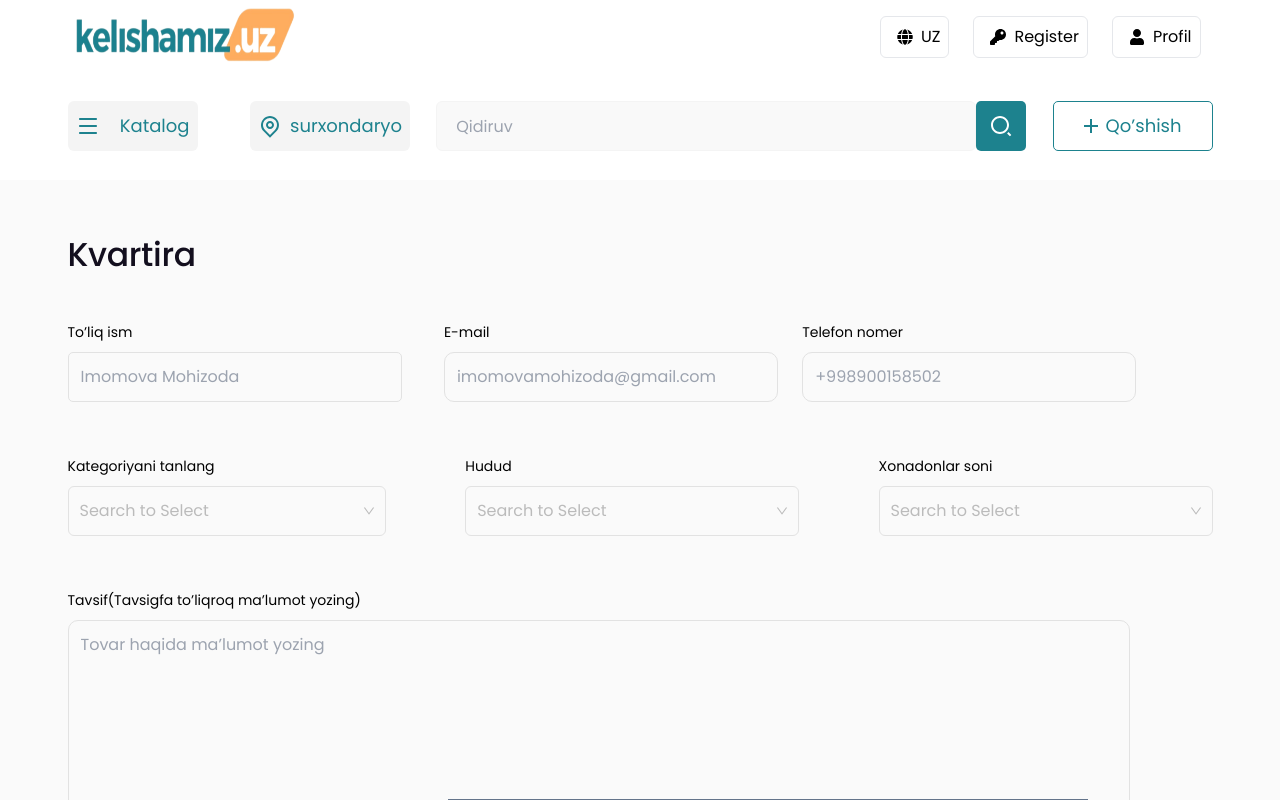
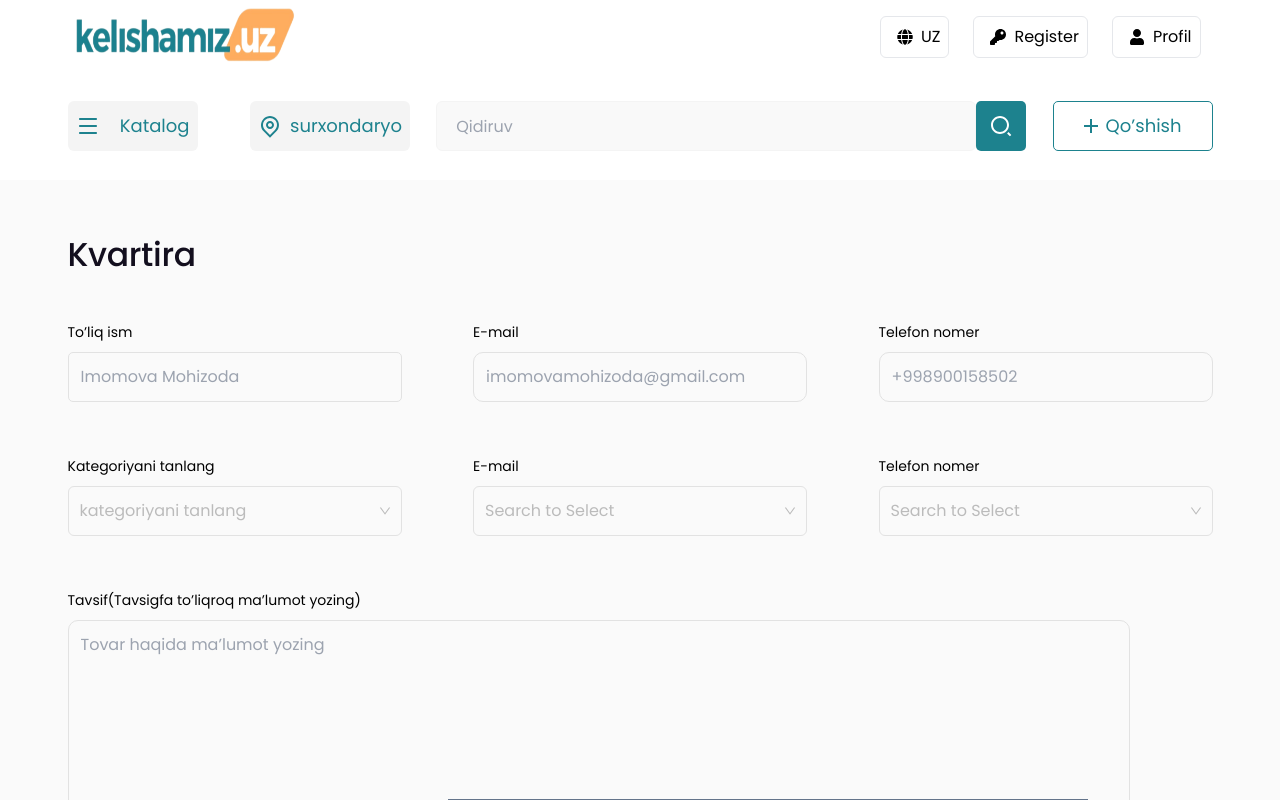
Before and after one commit to baxtiyorWeb/market, a React (Vite) app: page /add-product in a window 1280 px wide. Shown: the top 800 px of the page. Built offline with nearby package versions, Linux system fonts and the light colour scheme; the HTML template or start-up script is replaced by a standard one.

Commit message:
yangilandi

```diff
--- a/src/components/Announcement/addProcutComponent.jsx
+++ b/src/components/Announcement/addProcutComponent.jsx
@@ -1,13 +1,17 @@
 import { yupResolver } from "@hookform/resolvers/yup";
-import { Select, Switch } from "antd";
+import { Select, Switch, TreeSelect } from "antd";
 import { useState } from "react";
 import { useForm } from "react-hook-form";
 import * as yup from "yup";
+import useMap from "../../hooks/useMap";
 import Container from "../../shared/Container";
 import ImgUpload from "../image-upload/ImgUpload";
+import { productOptions } from "./../../data/data";
 // eslint-disable-next-line react/prop-types
 export default function AddProductComponent({ scroll }) {
   const [classActive, setClassActive] = useState(false);
+  const { onChange, value } = useMap();
+
   const schema = yup.object().shape({
     test: yup.string().required("test input is required"),
   });
@@ -38,7 +42,7 @@ export default function AddProductComponent({ scroll }) {
           className="grid grid-cols-1 gap-3"
         >
           <div className="flex items-center justify-between">
-            <div className="mb-10">
+            <div className="mb-10 w-[334px]">
               <span className="text font-poppins text-[14px] font-normal leading-[22px] text-black">
                 To’liq ism
               </span>
@@ -48,7 +52,7 @@ export default function AddProductComponent({ scroll }) {
                 placeholder="Imomova Mohizoda"
               />
             </div>
-            <div className="mb-10">
+            <div className="mb-10 w-[334px]">
               <span className="text font-poppins text-[14px] font-normal leading-[22px] text-black">
                 E-mail
               </span>
@@ -58,7 +62,7 @@ export default function AddProductComponent({ scroll }) {
                 placeholder="imomovamohizoda@gmail.com"
               />
             </div>
-            <div className="mb-10">
+            <div className="mb-10 w-[334px]">
               <span className="text font-poppins text-[14px] font-normal leading-[22px] text-black">
                 Telefon nomer
               </span>
@@ -69,15 +73,35 @@ export default function AddProductComponent({ scroll }) {
               />
             </div>
           </div>
+
           <div className="flex items-center justify-between">
-            <div className="mb-10">
+            <div className="mb-10 w-[334px]">
               <span className="text font-poppins text-[14px] font-normal leading-[22px] text-black">
                 Kategoriyani tanlang
               </span>
-              {/* {open && <ComboOverlay setOpen={setOpen} open={open} />} */}
+              <TreeSelect
+                showSearch
+                style={{
+                  width: "334px",
+                  height: "50px",
+                  marginTop: "8px",
+                  borderRadius: "10px",
+                }}
+                value={value}
+                placeholder={"kategoriyani tanlang"}
+                allowClear
+                treeDefaultExpandAll
+                onChange={onChange}
+                treeData={productOptions}
+              />
+            </div>
+            <div className="mb-10 w-[334px]">
+              <span className="text font-poppins text-[14px] font-normal leading-[22px] text-black">
+                E-mail
+              </span>
               <Select
                 style={{
-                  width: "100%",
+                  width: "334px",
                   height: "50px",
                   marginTop: "8px",
                   borderRadius: "10px",
@@ -110,52 +134,12 @@ export default function AddProductComponent({ scroll }) {
               />
             </div>
             <div className="mb-10 w-[334px]">
-              {/* {open && <ComboOverlay setOpen={setOpen} open={open} />} */}
               <span className="text font-poppins text-[14px] font-normal leading-[22px] text-black">
-                Hudud
+                Telefon nomer
               </span>
               <Select
                 style={{
-                  width: "100%",
-                  height: "50px",
-                  marginTop: "8px",
-                  borderRadius: "10px",
-                }}
-                defaultActiveFirstOption
-                placeholder="Search to Select"
-                optionFilterProp="children"
-                filterOption={(input, option) =>
-                  (option?.label ?? "").includes(input)
-                }
-                filterSort={(optionA, optionB) =>
-                  (optionA?.label ?? "")
-                    .toLowerCase()
-                    .localeCompare((optionB?.label ?? "").toLowerCase())
-                }
-                options={[
-                  {
-                    value: "1",
-                    label: "Not Identified",
-                  },
-                  {
-                    value: "2",
-                    label: "Closed",
-                  },
-                  {
-                    value: "3",
-                    label: "Communicated",
-                  },
-                ]}
-              />
-            </div>
-            <div className="mb-10 w-[334px]">
-              {/* {open && <ComboOverlay setOpen={setOpen} open={open} />} */}
-              <span className="text font-poppins text-[14px] font-normal leading-[22px] text-black">
-                Xonadonlar soni
-              </span>
-              <Select
-                style={{
-                  width: "100%",
+                  width: "334px",
                   height: "50px",
                   marginTop: "8px",
                   borderRadius: "10px",
@@ -188,6 +172,7 @@ export default function AddProductComponent({ scroll }) {
               />
             </div>
           </div>
+
           <div className="flex items-center justify-between">
             <div className="mb-10">
               <span className="text font-poppins text-[14px] font-normal leading-[22px] text-black">
@@ -244,7 +229,7 @@ export default function AddProductComponent({ scroll }) {
                 <button
                   onClick={() => setClassActive(!classActive)}
                   className={
-                    !classActive
+                    !classActive === true
                       ? "h-[42px] w-[161px] flex-shrink-0 rounded-[10px] bg-[#1D828E] text-white"
                       : "h-[42px] w-[161px] flex-shrink-0 rounded-[10px] bg-[#FAFAFA] text-gray-500"
                   }
@@ -254,7 +239,7 @@ export default function AddProductComponent({ scroll }) {
                 <button
                   onClick={() => setClassActive(!classActive)}
                   className={
-                    !classActive
+                    classActive === false
                       ? "h-[42px] w-[161px] flex-shrink-0 rounded-[10px] bg-[#FAFAFA] text-gray-500"
                       : "h-[42px] w-[161px] flex-shrink-0 rounded-[10px] bg-[#1D828E] text-white"
                   }
--- a/src/components/products/Products.jsx
+++ b/src/components/products/Products.jsx
@@ -1,8 +1,8 @@
+import { FaEye, FaHeart } from "react-icons/fa";
+import { LazyLoadImage } from "react-lazy-load-image-component";
 import { Carousel } from "react-responsive-carousel";
 import { Link } from "react-router-dom";
 import { products } from "../../data/data";
-import { FaEye, FaHeart } from "react-icons/fa";
-import { LazyLoadImage } from "react-lazy-load-image-component";
 const Products = () => {
   return (
     <div className="mt-[40px] h-full w-full">
--- a/src/data/data.js
+++ b/src/data/data.js
@@ -12,7 +12,7 @@ export const products = [
     productPrice: "15 000 000 ",
     productLocation: "Toshkent",
     productTimeStamps: "02.02.22 | 15:33",
-    productView: "345"
+    productView: "345",
   },
   {
     productId: 18,
@@ -25,7 +25,7 @@ export const products = [
     productPrice: "340 800",
     productLocation: "Toshkent",
     productTimeStamps: "02.02.22 | 15:33",
-    productView: "1245"
+    productView: "1245",
   },
   {
     productId: 2,
@@ -40,7 +40,7 @@ export const products = [
     productPrice: "21 196 800",
     productLocation: "Toshkent",
     productTimeStamps: "02.02.22 | 15:33",
-    productView: "445"
+    productView: "445",
   },
 
   {
@@ -54,7 +54,7 @@ export const products = [
     productPrice: "5 196 800",
     productLocation: "Toshkent",
     productTimeStamps: "02.02.22 | 15:33",
-    productView: "35"
+    productView: "35",
   },
   {
     productId: 4,
@@ -66,7 +66,7 @@ export const products = [
     productPrice: "10 196 800",
     productLocation: "Toshkent",
     productTimeStamps: "02.02.22 | 15:33",
-    productView: "33345"
+    productView: "33345",
   },
   {
     productId: 5,
@@ -80,7 +80,7 @@ export const products = [
     productPrice: "1 196 800",
     productLocation: "Toshkent",
     productTimeStamps: "02.02.22 | 15:33",
-    productView: "3245"
+    productView: "3245",
   },
   {
     productId: 4,
@@ -92,7 +92,7 @@ export const products = [
     productPrice: "10 196 800",
     productLocation: "Toshkent",
     productTimeStamps: "02.02.22 | 15:33",
-    productView: "33345"
+    productView: "33345",
   },
 
   {
@@ -106,7 +106,7 @@ export const products = [
     productPrice: "15 196 800",
     productLocation: "Toshkent",
     productTimeStamps: "02.02.22 | 15:33",
-    productView: "88345"
+    productView: "88345",
   },
   {
     productId: 7,
@@ -119,7 +119,7 @@ export const products = [
     productPrice: "100 000 ",
     productLocation: "Toshkent",
     productTimeStamps: "02.02.22 | 15:33",
-    productView: "1234345"
+    productView: "1234345",
   },
   {
     productId: 8,
@@ -132,7 +132,7 @@ export const products = [
     productPrice: "998 800",
     productLocation: "Surxondaryo",
     productTimeStamps: "02.02.22 | 15:33",
-    productView: "34345"
+    productView: "34345",
   },
 
   {
@@ -146,7 +146,7 @@ export const products = [
     productPrice: "1 196 800",
     productLocation: "Toshkent",
     productTimeStamps: "02.02.22 | 15:33",
-    productView: "3458"
+    productView: "3458",
   },
   {
     productId: 9,
@@ -158,7 +158,7 @@ export const products = [
     productPrice: "2 196 800",
     productLocation: "Toshkent",
     productTimeStamps: "02.02.22 | 15:33",
-    productView: "3345"
+    productView: "3345",
   },
   {
     productId: 5,
@@ -172,7 +172,7 @@ export const products = [
     productPrice: "370 196 800",
     productLocation: "Toshkent",
     productTimeStamps: "02.02.22 | 15:33",
-    productView: "9005"
+    productView: "9005",
   },
   {
     productId: 6,
@@ -185,7 +185,7 @@ export const products = [
     productPrice: "370 196 800",
     productLocation: "Toshkent",
     productTimeStamps: "02.02.22 | 15:33",
-    productView: "888"
+    productView: "888",
   },
   {
     productId: 7,
@@ -198,7 +198,7 @@ export const products = [
     productPrice: "136 800",
     productLocation: "Surxondaryo",
     productTimeStamps: "02.02.22 | 15:33",
-    productView: "3925"
+    productView: "3925",
   },
   {
     productId: 10,
@@ -211,7 +211,7 @@ export const products = [
     productPrice: "340 800",
     productLocation: "Toshkent",
     productTimeStamps: "02.02.22 | 15:33",
-    productView: "1245"
+    productView: "1245",
   },
   {
     productId: 13,
@@ -220,11 +220,12 @@ export const products = [
       "https://assets.asaxiy.uz/product/items/desktop/c81e728d9d4c2f636f067f89cc14862c20230914162728184545uYluqFczI.jpg.webp",
     ],
     productTitle: "sifatli monitor 4k",
-    productDescription: "sifatli monitor 4k kino va seriallarni sifatli tomosha qiling",
+    productDescription:
+      "sifatli monitor 4k kino va seriallarni sifatli tomosha qiling",
     productPrice: "3 196 800",
     productLocation: "Toshkent",
     productTimeStamps: "02.02.22 | 15:33",
-    productView: "3435"
+    productView: "3435",
   },
   {
     productId: 12,
@@ -237,7 +238,7 @@ export const products = [
     productPrice: "3 196 800",
     productLocation: "Toshkent",
     productTimeStamps: "02.02.22 | 15:33",
-    productView: "344"
+    productView: "344",
   },
   {
     productId: 11,
@@ -250,9 +251,8 @@ export const products = [
     productPrice: "1 300 800",
     productLocation: "Toshkent",
     productTimeStamps: "02.02.22 | 15:33",
-    productView: "3345"
+    productView: "3345",
   },
-
 
   {
     productId: 14,
@@ -265,7 +265,7 @@ export const products = [
     productPrice: "340 800",
     productLocation: "Toshkent",
     productTimeStamps: "02.02.22 | 15:33",
-    productView: "1245"
+    productView: "1245",
   },
 
   {
@@ -279,7 +279,7 @@ export const products = [
     productPrice: "1 196 800",
     productLocation: "Toshkent",
     productTimeStamps: "02.02.22 | 15:33",
-    productView: "3458"
+    productView: "3458",
   },
   {
     productId: 16,
@@ -292,7 +292,7 @@ export const products = [
     productPrice: "3 196 800",
     productLocation: "Toshkent",
     productTimeStamps: "02.02.22 | 15:33",
-    productView: "344"
+    productView: "344",
   },
   {
     productId: 17,
@@ -301,13 +301,76 @@ export const products = [
       "https://assets.asaxiy.uz/product/items/desktop/c81e728d9d4c2f636f067f89cc14862c20230914162728184545uYluqFczI.jpg.webp",
     ],
     productTitle: "sifatli monitor 4k",
-    productDescription: "sifatli monitor 4k kino va seriallarni sifatli tomosha qiling",
+    productDescription:
+      "sifatli monitor 4k kino va seriallarni sifatli tomosha qiling",
     productPrice: "3 196 800",
     productLocation: "Toshkent",
     productTimeStamps: "02.02.22 | 15:33",
-    productView: "3435"
+    productView: "3435",
   },
+];
 
-
-
+export const productOptions = [
+  {
+    value: "Aksessuarlar",
+    title: "Aksessuarlar",
+    children: [
+      {
+        value: " zaryadlovchi qurilmalari",
+        title: " zaryadlovchi qurilmalari",
+      },
+      {
+        value: "Oʻt oldirish simlari",
+        title: "Oʻt oldirish simlari",
+      },
+      {
+        value: "Avtomobil akkumulyatori aksessuarlari",
+        title: "Avtomobil akkumulyatori aksessuarlari",
+      },
+    ],
+  },
+  {
+    value: "kompyuter jihozlar",
+    title: "kompyuter jihozlar",
+    children: [
+      {
+        value: "Komputer va ehtiyot qismlar",
+        title: "Noutbook va ehtiyot qismlar",
+      },
+      {
+        value: "Planshet",
+        title: "Planshet",
+      },
+      {
+        value: "Telefon va akssesuarlar",
+        title: "Telefon va akssesuarlar",
+      },
+      {
+        value: "O’yinlar va pristavkalar",
+        title: "O’yinlar va pristavkalar",
+      },
+      {
+        value: "texnika va ofis uchun",
+        title: "texnika va ofis uchun",
+      },
+    ],
+  },
+  {
+    value: "Asbob uskunalar",
+    title: "Asbob uskunalar",
+    children: [
+      {
+        value: "Gazli, benzenli",
+        title: "Elektrli uskanalar",
+      },
+      {
+        value: "Yog’och uchun uskanalar",
+        title: "Yog’och uchun uskanalar",
+      },
+      {
+        value: "Elektrli uskanalar",
+        title: "Elektrli uskanalar",
+      },
+    ],
+  },
 ];
--- /dev/null
+++ b/src/hooks/useMap.js
@@ -0,0 +1,13 @@
+import { useState } from "react";
+
+export default function useMap() {
+  const [value, setValue] = useState([]);
+  const onChange = (e) => {
+    console.log(e);
+    setValue(e);
+  };
+  return {
+    value,
+    onChange,
+  };
+}
```
Also changed, not shown: src/App.css (+6 -1 lines).
